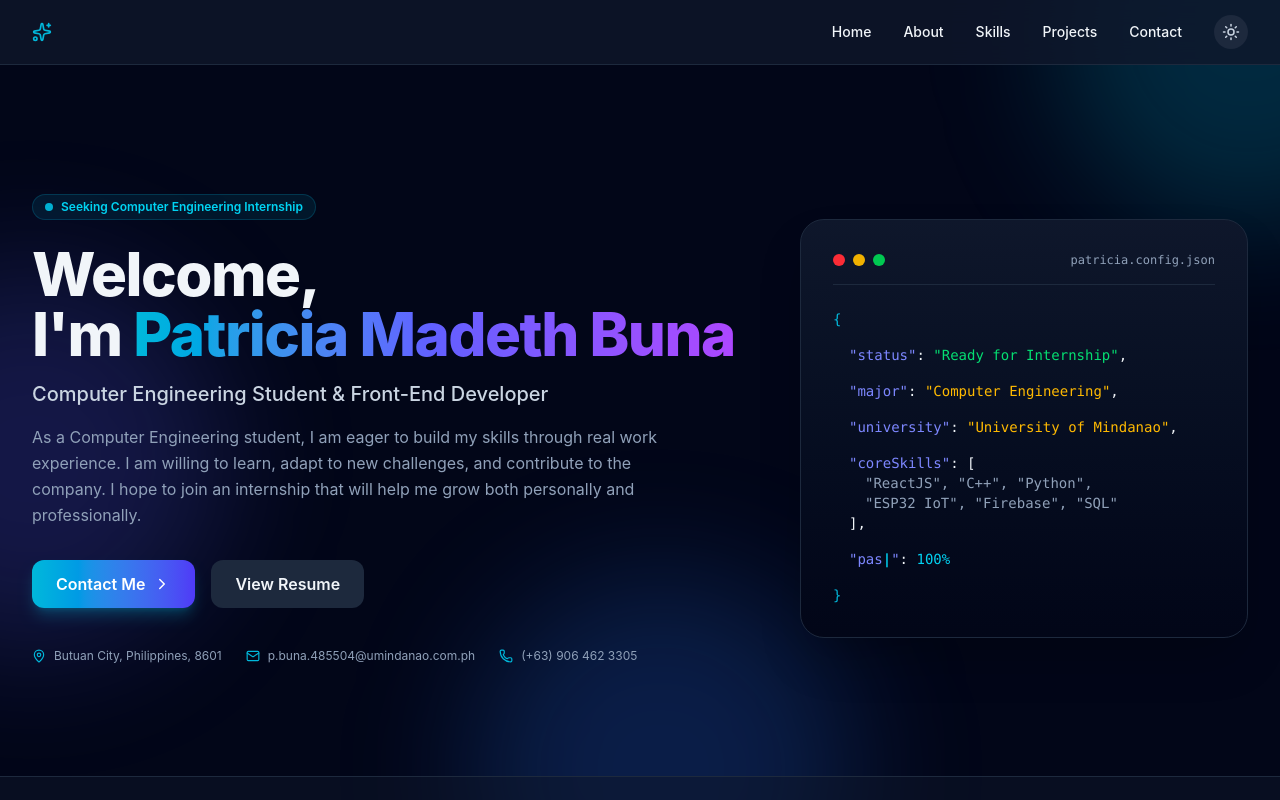
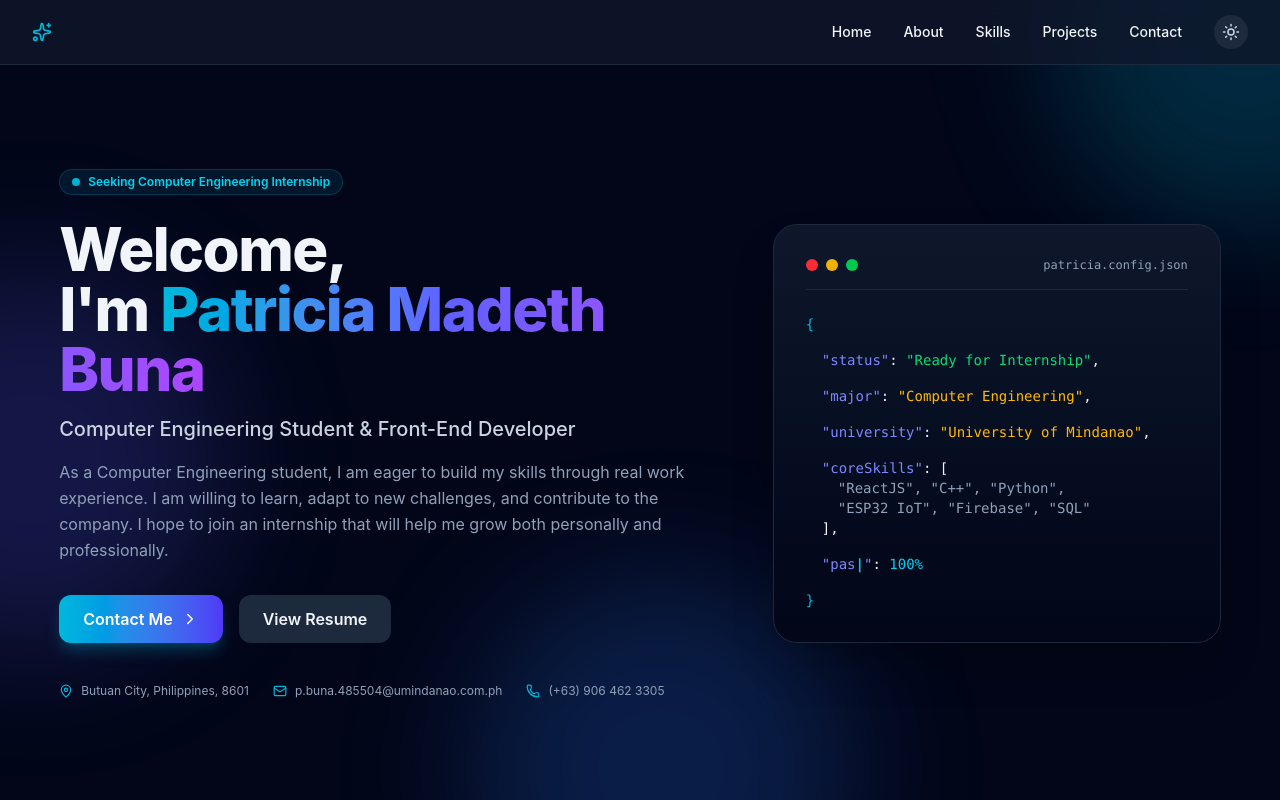
Before and after one commit to patcherist707/patcherist707, a React (Vite) app: page / in a window 1280 px wide. Shown: the top 800 px of the page. Built offline with nearby package versions, Linux system fonts and the light colour scheme.

Commit message:
added changes to flex view sizes

```diff
--- a/src/components/Hero.jsx
+++ b/src/components/Hero.jsx
@@ -40,7 +40,7 @@ export default function Hero() {
   }, [currentText, isDeleting, currentWordIndex]);
 
   return (
-    <section id="home" className="relative z-10 pt-20 pb-16 md:pt-32 md:pb-28">
+    <section id="home" className="relative z-10 min-h-[calc(100vh-4rem)] flex items-center justify-center py-12 md:py-0">
       <div className="max-w-7xl mx-auto px-4 sm:px-6 lg:px-8">
         <div className="flex flex-col md:flex-row items-center justify-between gap-12">
 
```
